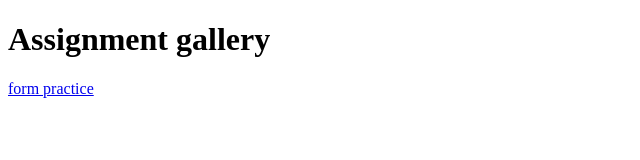
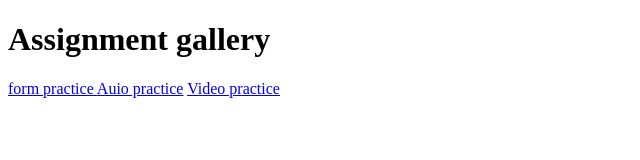
Before and after one commit to JamesMcc-dev/Gallery, a plain HTML site: page index.html in a window 1280 px wide. Shown: the whole page, without its empty margins (0-640 px from the left). Drawn offline with Linux system fonts and the light colour scheme.

Commit message:
Update index.html

```diff
--- a/index.html
+++ b/index.html
@@ -9,6 +9,8 @@
 <body>
 <h1> Assignment gallery</h1>
 <a href="form practice.html"> form practice </a>
+<a href="audio.html"> Auio practice<a/a>
+<a href="video.html"> Video practice</a>
 </body>
 
 </html>
```
